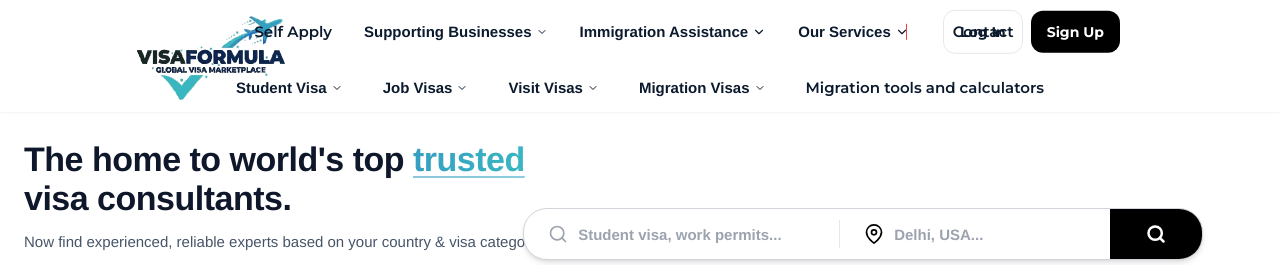
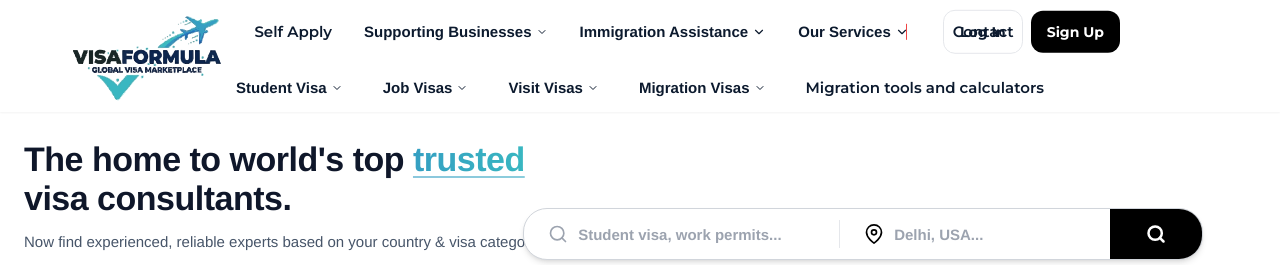
Before and after one commit to ceo4u/visaformula, an Astro site: page / in a window 1280 px wide. Shown: the top 265 px of the page. Built offline with nearby package versions, Linux system fonts and the light colour scheme; Astro itself is replaced by a stand-in of ours.

Commit message:
feat: shift logo back left to lg:left-16 to increase distance from navigation links

```diff
--- a/src/components/layout/Header.astro
+++ b/src/components/layout/Header.astro
@@ -52,7 +52,7 @@ const supportiveServicesItems = [
     <div class="max-w-[1440px] mx-auto px-4 lg:px-8 relative flex flex-col justify-center">
 
         <!-- Logo - left corner on desktop, normal layout flow on mobile -->
-        <div class="logo-container lg:absolute lg:left-32 lg:top-1/2 lg:-translate-y-1/2 flex items-center justify-start shrink-0 py-2">
+        <div class="logo-container lg:absolute lg:left-16 lg:top-1/2 lg:-translate-y-1/2 flex items-center justify-start shrink-0 py-2">
             <a href="/" class="flex items-center group">
                 <Logo variant="navbar-light" />
             </a>
```
